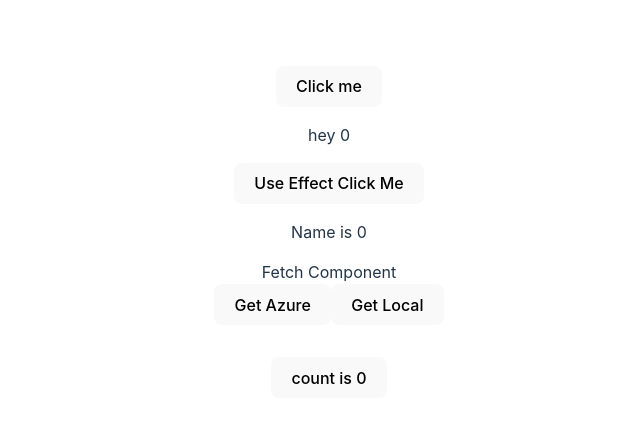
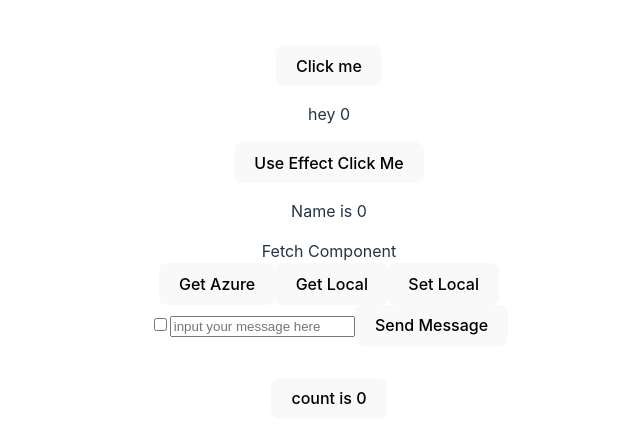
Before and after one commit to yurivasconcelos/old-yurivasconcelos.github.io, a React (Vite) app: page / in a window 1280 px wide. Shown: the part 152-594 px from the top of the page, without its empty margins (311-951 px from the left). Built offline with nearby package versions, Linux system fonts and the light colour scheme.

Commit message:
send slack message

```diff
--- a/src/App.tsx
+++ b/src/App.tsx
@@ -4,6 +4,7 @@ import { Effect } from './components/Effect';
 
 import './App.css';
 import { FetchComponent } from './components/Fetch';
+import { SlackComponent } from './components/SlackComponent';
 
 function App() {
   const [count, setCount] = useState(0);
@@ -14,6 +15,7 @@ function App() {
         <Button></Button>
         <Effect name={count.toString()}></Effect>
         <FetchComponent></FetchComponent>
+        <SlackComponent></SlackComponent>
       </div>
       <div className='card'>
         <button onClick={() => setCount((count) => count + 1)}>count is {count}</button>
--- a/src/components/Fetch.tsx
+++ b/src/components/Fetch.tsx
@@ -12,12 +12,25 @@ export function FetchComponent() {
       .then((x) => console.log(x));
   };
 
+  const setLocal = () => {
+    const customer = { name: 'yuri', age: 30 };
+    fetch('https://localhost:7004/setCustomer', {
+      method: 'POST',
+      headers: {
+        'Content-Type': 'application/json',
+      },
+      body: JSON.stringify(customer),
+    })
+      .then((res) => res.json())
+      .then((x) => console.log(x));
+  };
+
   return (
     <>
       <div>Fetch Component</div>
       <button onClick={getAzure}>Get Azure</button>
-
       <button onClick={getLocal}>Get Local</button>
+      <button onClick={setLocal}>Set Local</button>
     </>
   );
 }
--- /dev/null
+++ b/src/components/SlackComponent.tsx
@@ -0,0 +1,18 @@
+import { useState } from 'react';
+import { sendMessage } from '../services/SlackService';
+
+export function SlackComponent() {
+
+    const [message, setMessage] = useState('');
+    const [isLocal, setIsLocal] = useState(true);
+
+  return (
+    <>
+      <div>
+        <input type="checkbox" name="Is Local" id="" onChange={e => setIsLocal(e.target.checked)}/>
+        <input type='text' placeholder='input your message here' onChange={e => setMessage(e.target.value)}></input>
+        <button onClick={() => sendMessage(message, isLocal)}>Send Message</button>
+      </div>
+    </>
+  );
+}
--- /dev/null
+++ b/src/services/SlackService.ts
@@ -0,0 +1,14 @@
+export async function sendMessage(text: string, isLocal: boolean) {
+    console.log(`sending slack message ${text} - local enviroment ${isLocal}`);
+    const url = isLocal ? 'https://localhost:7004/slackTest' : 'https://yurifx.azurewebsites.net/slackTest';
+
+    fetch(url, {
+        method: 'POST',
+        headers: {
+            'Content-Type': 'application/json',
+        },
+        body: JSON.stringify({ text: text }),
+    })
+        .then((res) => res.json())
+        .then((x) => console.log(x));
+}
```
